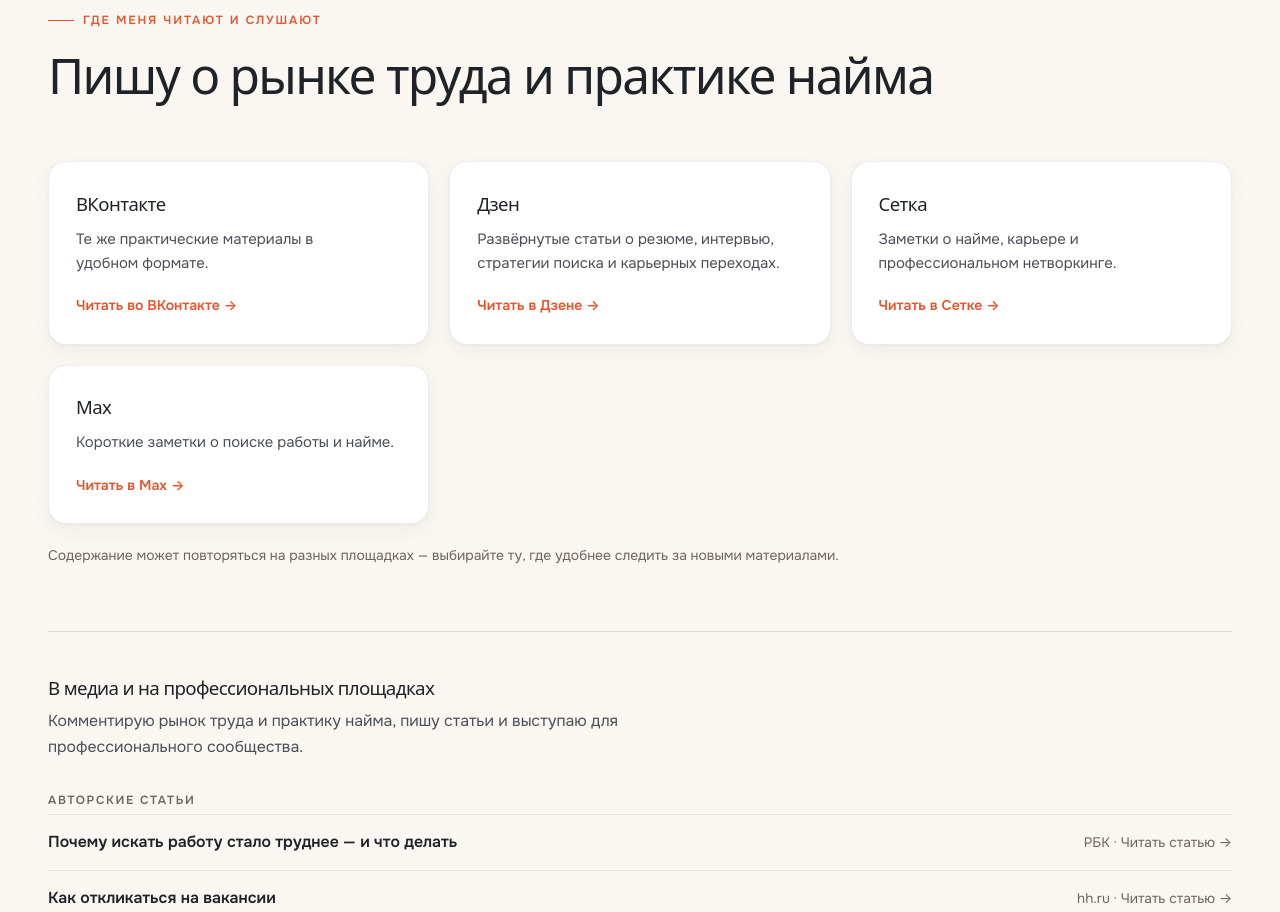
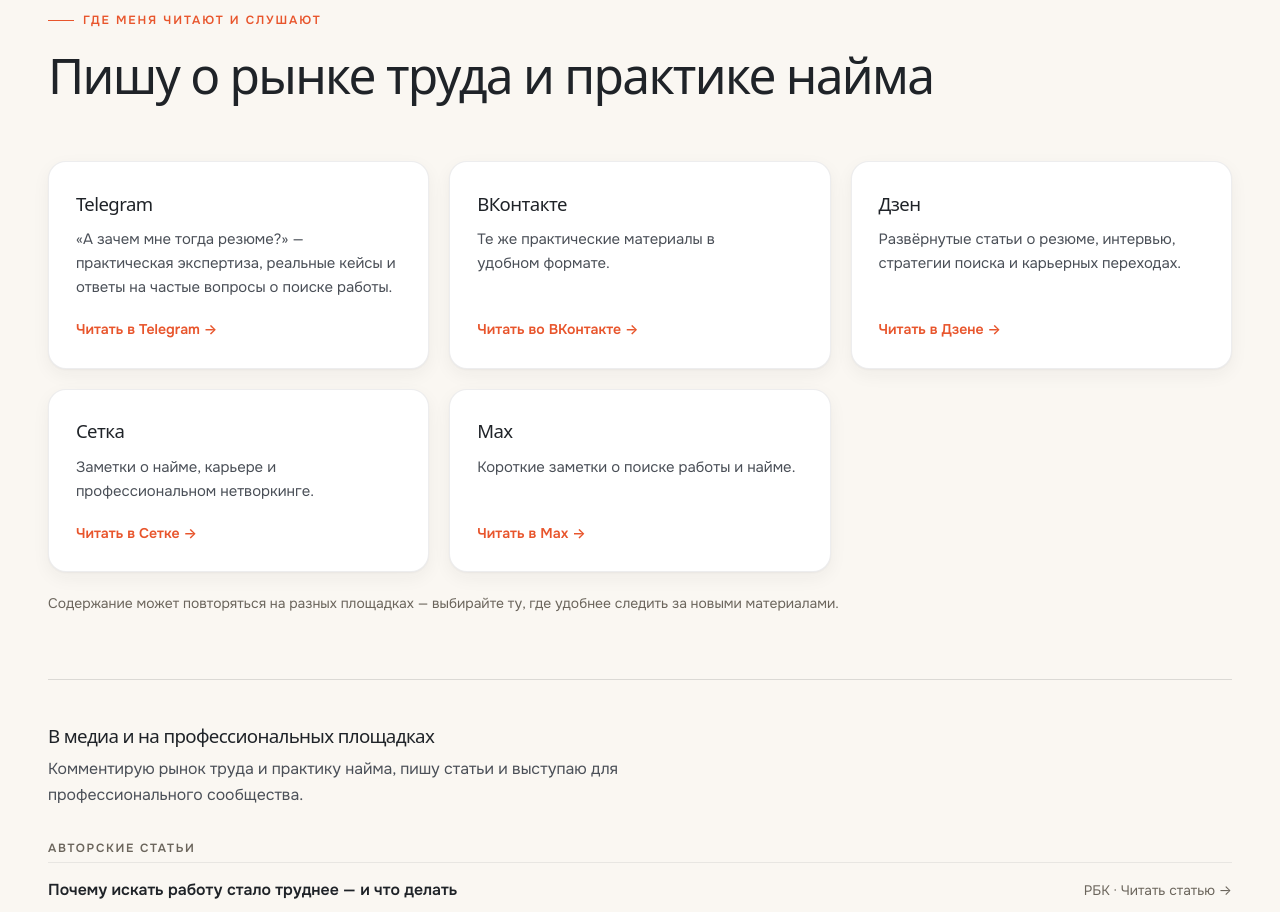
Before and after one commit to Anelime/Anna-HR, a plain HTML site: page index.html in a window 1280 px wide. Shown: the part 11088-12000 px from the top of the page. Drawn offline with Linux system fonts and the light colour scheme; a web font is replaced by a local one.

Commit message:
Telegram-ссылки и переименование раздела публикаций
Добавлены ссылки: канал «А зачем мне тогда резюме?»
(t.me/looking_for_a_dream_job) в блок «Где меня читают»
и личный Telegram (@shaverka) в контакты — в блоке диагностики
и в футере. Обе плашки до этого были скрыты, потому что вели
бы в пустоту; теперь отображаются.

Описание карточки Telegram взято из самого канала.
Раздел «Выступления и преподавание» переименован
в «Выступления и преподавательская практика».

Co-Authored-By: Claude Opus 4.8 <noreply@anthropic.com>

```diff
--- a/assets/js/main.js
+++ b/assets/js/main.js
@@ -8,12 +8,12 @@
    --------------------------------------------------------- */
 const CONFIG = {
   // --- личка: куда писать в директ ---
-  tg:    "",   // TODO: личный Telegram, вида https://t.me/username
+  tg:    "https://t.me/shaverka",   // личный Telegram
   wa:    "https://wa.me/79930726515",   // WhatsApp
   max:   "",   // TODO: личный Max, если отличается от канала ниже
 
   // --- каналы: где читать ---
-  tgChannel:  "",   // TODO: Telegram-канал «А зачем мне тогда резюме?»
+  tgChannel:  "https://t.me/looking_for_a_dream_job",   // канал «А зачем мне тогда резюме?»
   maxChannel: "https://max.ru/join/SMhe42i6_j_sAY8gJr7YliVVt_5zvStjUOI-_NRWU5I",
   dzen:  "https://dzen.ru/shaverina_consultant",
   vk:    "https://vk.com/shaverina_consultant",
--- a/index.html
+++ b/index.html
@@ -638,7 +638,7 @@
     <div class="channels">
       <article class="channel reveal">
         <b>Telegram</b>
-        <p>Короткие разборы рынка, наблюдения из практики и ответы на частые вопросы о поиске работы.</p>
+        <p>«А зачем мне тогда резюме?» — практическая экспертиза, реальные кейсы и ответы на частые вопросы о поиске работы.</p>
         <a class="channel-btn" href="#" data-link="tgChannel" target="_blank" rel="noopener">Читать в Telegram →</a>
       </article>
       <article class="channel reveal" data-delay="1">
@@ -714,7 +714,7 @@
         </li>
       </ul>
 
-      <p class="media-label">Выступления и преподавание</p>
+      <p class="media-label">Выступления и преподавательская практика</p>
       <ul class="media-list">
         <li>
           <a href="https://unecon.ru/karernyj-most-otkrytyj-razgovor-rabotodatelej-i-studentov/" target="_blank" rel="noopener">
```
